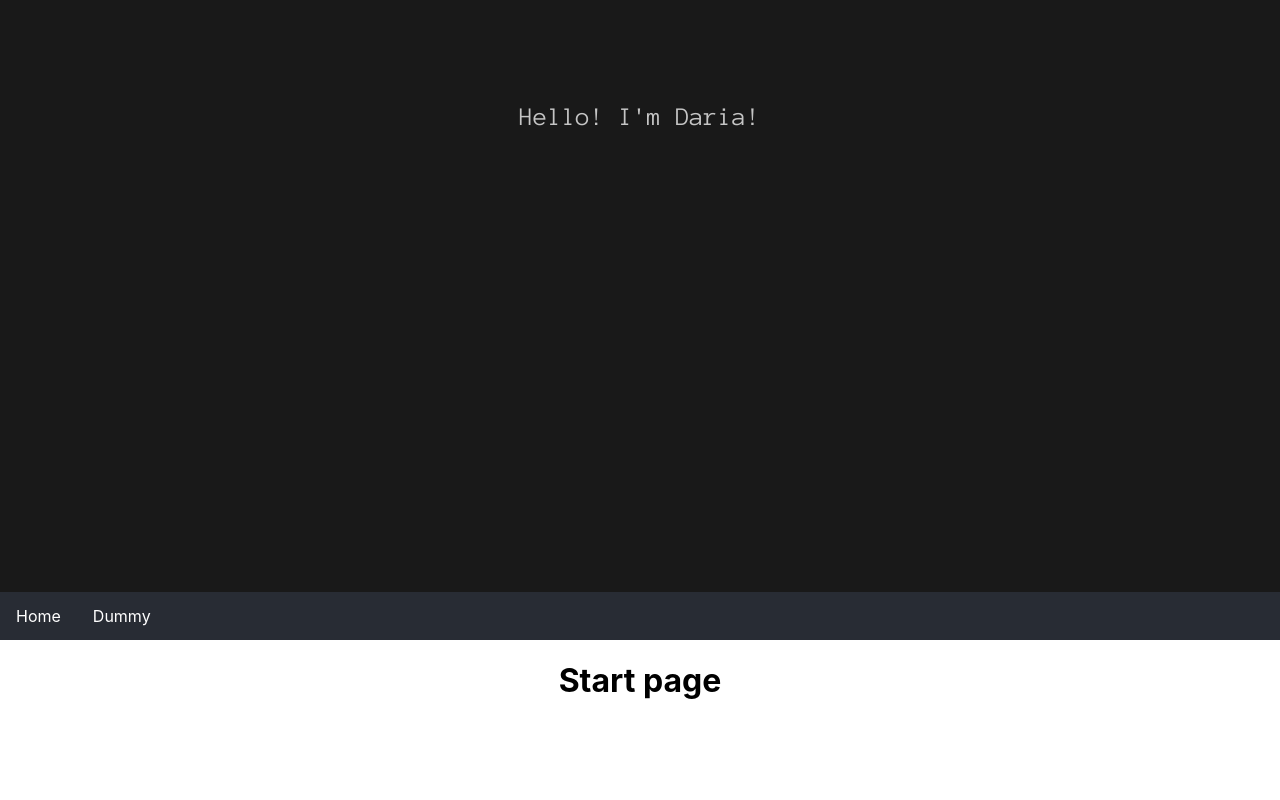
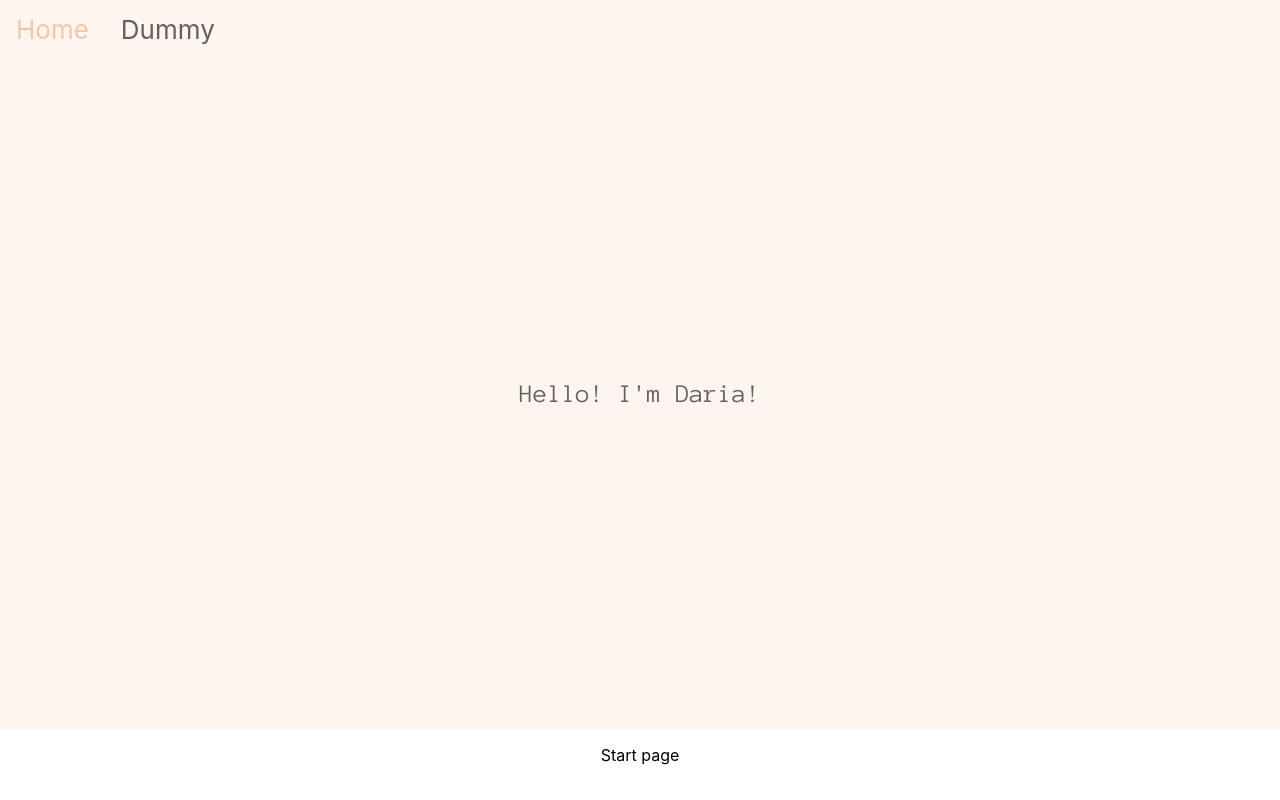
Before and after one commit to peacchy/PortfolioApp, a React (Create React App) app in the folder portfolioapp/: page / in a window 1280 px wide. Built offline with nearby package versions, Linux system fonts and the light colour scheme.

Commit message:
design changes in colors

```diff
--- a/portfolioapp/src/App.js
+++ b/portfolioapp/src/App.js
@@ -1,7 +1,7 @@
 import React from 'react';
 import { BrowserRouter, Route } from 'react-router-dom';
 
-import Menu from './containers/Menu';
+import Menu from './containers/menu/Menu';
 
 import './App.css';
 import DummyComponent from './containers/DummyComponent';
@@ -11,13 +11,14 @@ import Header from "./containers/header/Header";
 function App() {
   return (
     <div className="App">
-      <header className="App-header">
-        <Header></Header>
-      </header>
       <BrowserRouter>
-        <Menu />
+        <header className="App-header">
+          <Menu />
+          <Header />
+        </header>
 
-        <Route path="/" exact render={() => <h1>Start page</h1>} />
+
+        <Route path="/" exact render={() => <p>Start page</p>} />
         <Route path="/dummy" exact component={DummyComponent} />
       </BrowserRouter>
 
--- a/portfolioapp/src/containers/menu-item/MenuItem.scss
+++ b/portfolioapp/src/components/menu-item/MenuItem.scss
@@ -1,5 +1,5 @@
 .navbar-menu-item {
-    color: white;
+    color: #67605F;
     width: max-content;
     align-items: center;
     justify-content: center;
@@ -8,7 +8,7 @@
 }
 
 .navbar-menu-item:hover {
-    background-color: #111;
+    color: #F6C6A9;
 }
 
 .menu-item-link a {
--- a/portfolioapp/src/containers/header/Header.scss
+++ b/portfolioapp/src/containers/header/Header.scss
@@ -2,9 +2,12 @@
 @import url(https://fonts.googleapis.com/css?family=Anonymous+Pro);
 
 .welcome-header{
-  height: calc(100vh - 8em);
-  padding: 4em;
-  color: rgba(255,255,255,.75);
+  height: calc(100vh - 5em);
+  padding: 1em;
+  color: #67605F;
   font-family: 'Anonymous Pro', monospace;
-  background-color: rgb(25,25,25);
+  background-color: #FDF5EE;
+  align-items: center;
+  justify-content: center;
+  display: flex;
 }
--- a/portfolioapp/src/containers/Menu.jsx
+++ b/portfolioapp/src/containers/menu/Menu.jsx
@@ -1,6 +1,5 @@
 import React, { Component } from "react";
-import MenuItem from "./menu-item/MenuItem";
-import { Link } from "react-router-dom";
+import MenuItem from "../../components/menu-item/MenuItem";
 
 import "./Menu.scss";
 
--- a/portfolioapp/src/containers/Menu.scss
+++ b/portfolioapp/src/containers/menu/Menu.scss
@@ -1,5 +1,5 @@
 .topnav {
   overflow: hidden;
-  background-color: #282c34;
+  background-color: #FDF5EE;
   display: flex;
 }
```
Also changed, not shown: portfolioapp/src/components/menu-item/MenuItem.jsx (renamed from portfolioapp/src/containers/menu-item/MenuItem.jsx).
